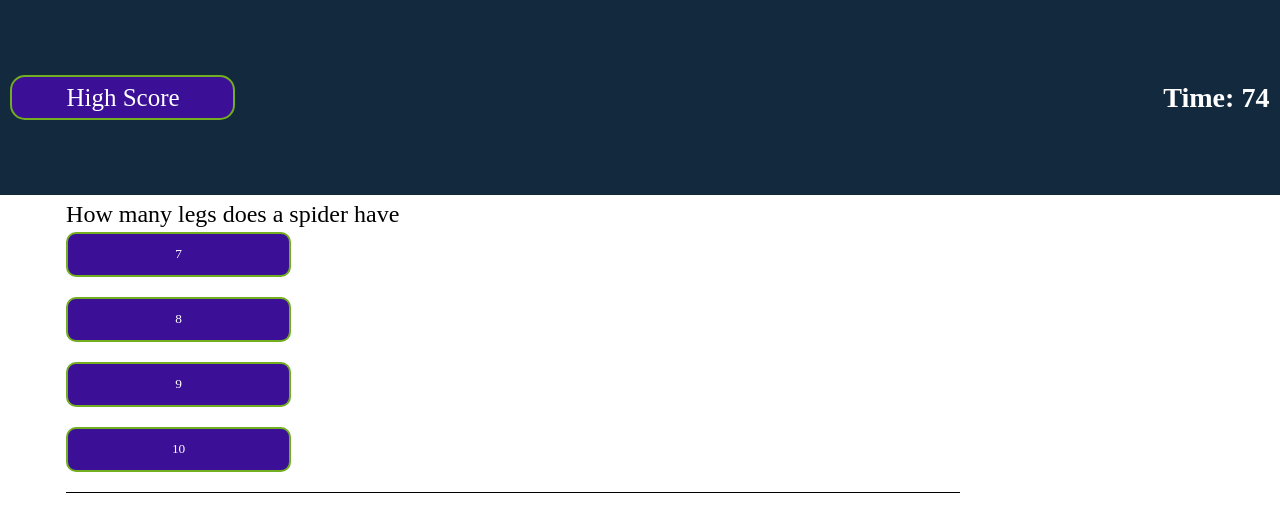
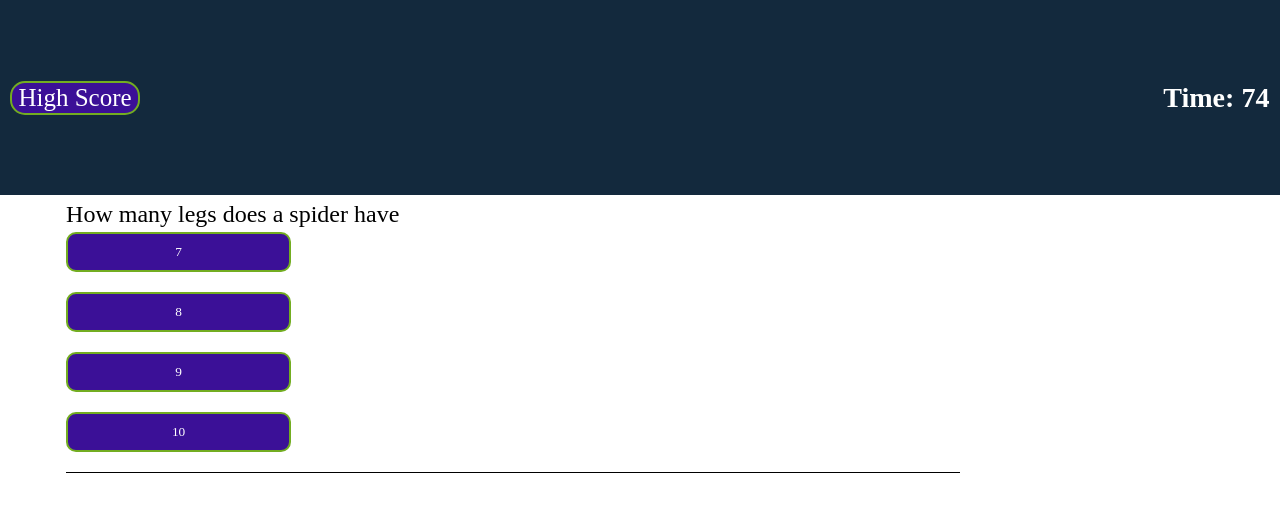
Before and after one commit to rgadewar/challenge4, a plain HTML site: page index.html in a window 1280 px wide. Both pictures are taken after a click on the button "Start Quiz!". Drawn offline with nearby package versions, Linux system fonts and the light colour scheme.

Commit message:
CSS changes

```diff
--- a/assets/css/style.css
+++ b/assets/css/style.css
@@ -68,16 +68,16 @@ button{
   border: 2px solid #73AD21;
   text-align: center;
   /* display:block; */
-  width: 225px;
+  /* width: 225px; */
   cursor: pointer;
   font-size: 25px;
-  height: 45px;
+  /* height: 45px; */
 }
 
 input{
   background-color : #3b1097;
   color: white;
-  height: 45px;
+  height: 40px;
   border-radius: 10px;
   border: 2px solid #73AD21;
   text-align: center;
```
